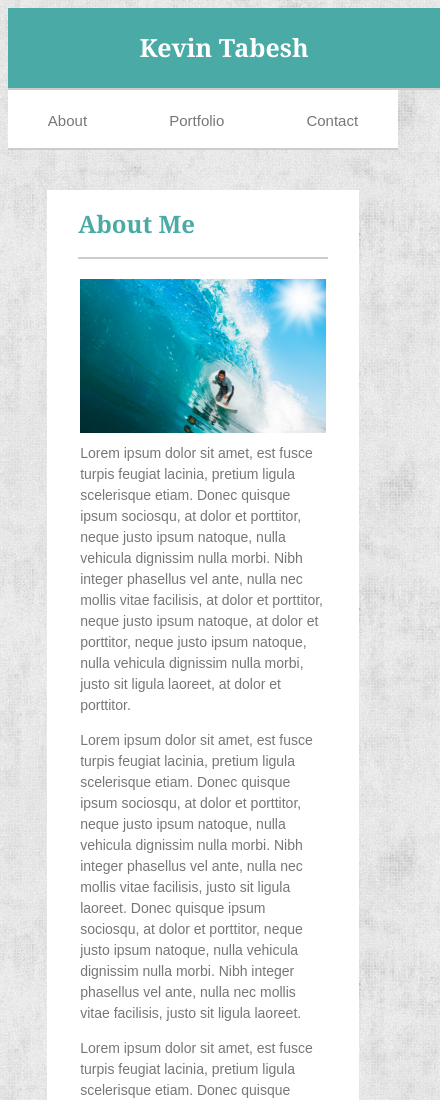
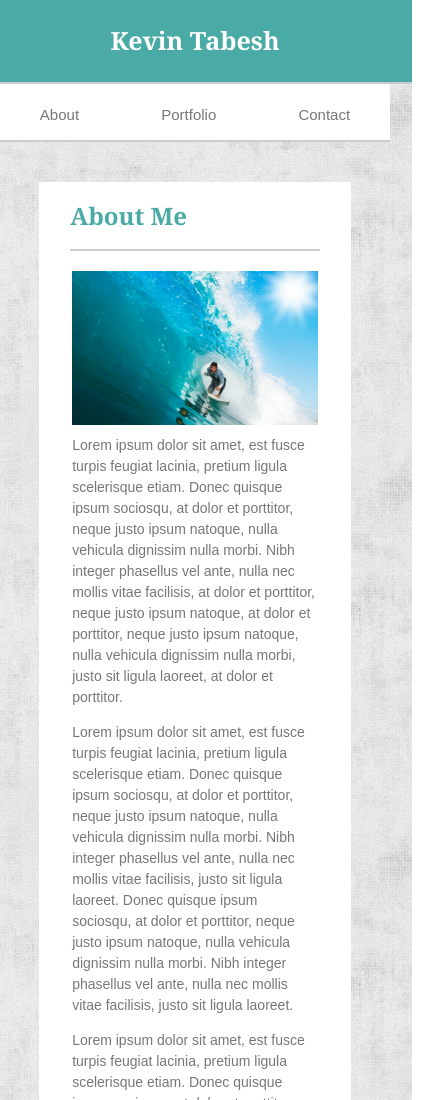
Before and after one commit to Xerxes80/Responsive-Portfolio, a plain HTML site: page index.html in a window 390 px wide. Shown: the top 1100 px of the page, 440 px wide, since content can reach past the window. Drawn offline with Linux system fonts and the light colour scheme.

Commit message:
Homework#2-Responsive-Portfolio

```diff
--- a/assets/css/styleResponsive.css
+++ b/assets/css/styleResponsive.css
@@ -1,8 +1,10 @@
 body{
     font-family: 'Arial', 'Helvetica Neue', Helvetica, sans-serif;
-    width: 100%; background:url("../Background/grunge_wall/grunge_wall.png");
+    width: 100%;
+    background:url("../Background/grunge_wall/grunge_wall.png");
     text-align: center;
     line-height: 1.5;
+    margin: 0;
 }
 header{
     height: 80px;
@@ -14,12 +16,11 @@ header{
 .name{
     font-family: 'Georgia', Times, Times New Roman, serif;
     padding: 22px;
-    margin-left: 12%;
+    margin-left: 10%;
     background-color:  #4aaaa5;
     color: #ffffff;
     font-size: 25px;
     font-weight: bold;
-    width: 200px;
     position: relative;
     float: left;
 }
@@ -264,11 +265,11 @@ header{
     width: 100%;
 }
 .name{
-    padding: 21px;
+    padding-left: 0;
     margin-top: 0;
     margin-left: 0;
     width: 100%;
-    border-bottom: 2px inset #cccccc;
+    border-bottom: 2px solid #cccccc;
 }
 .top-bar{
     position:relative;
```
Also changed, not shown: 3 other files.
